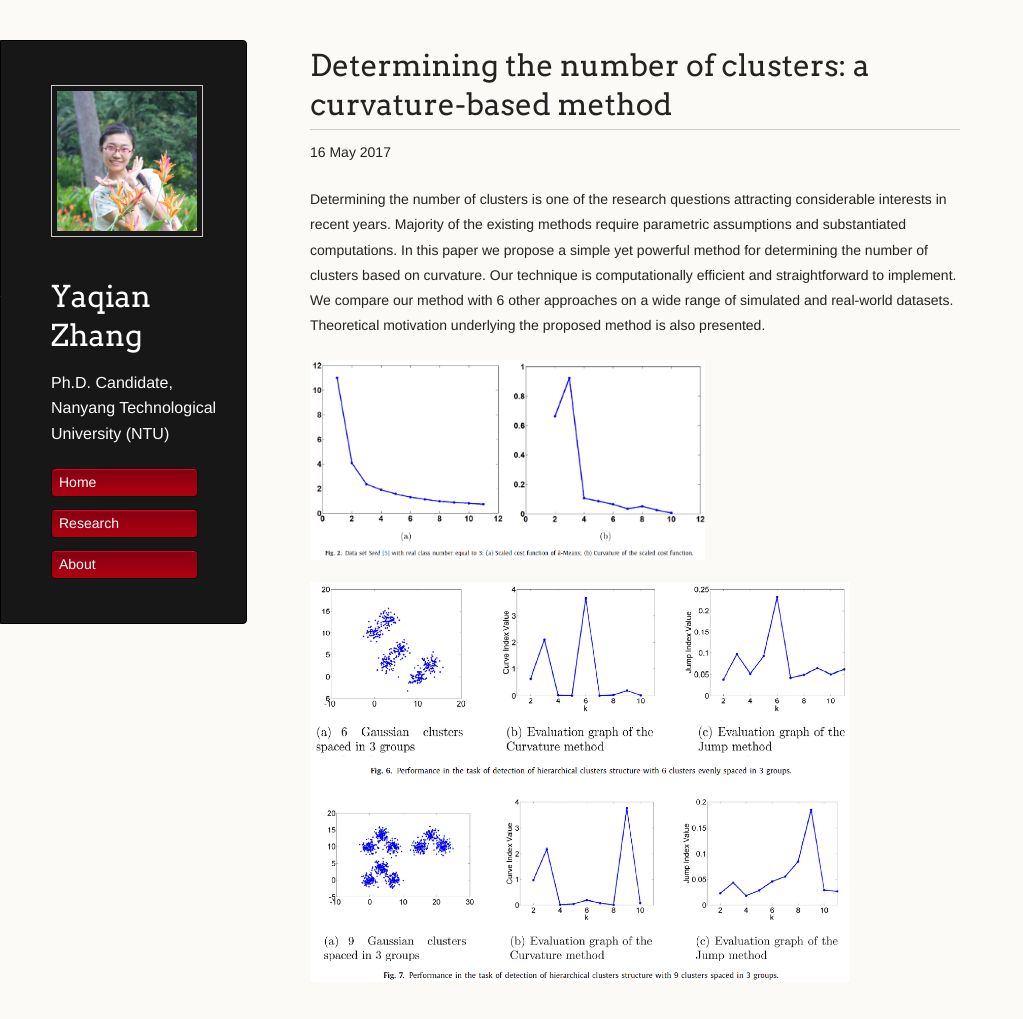
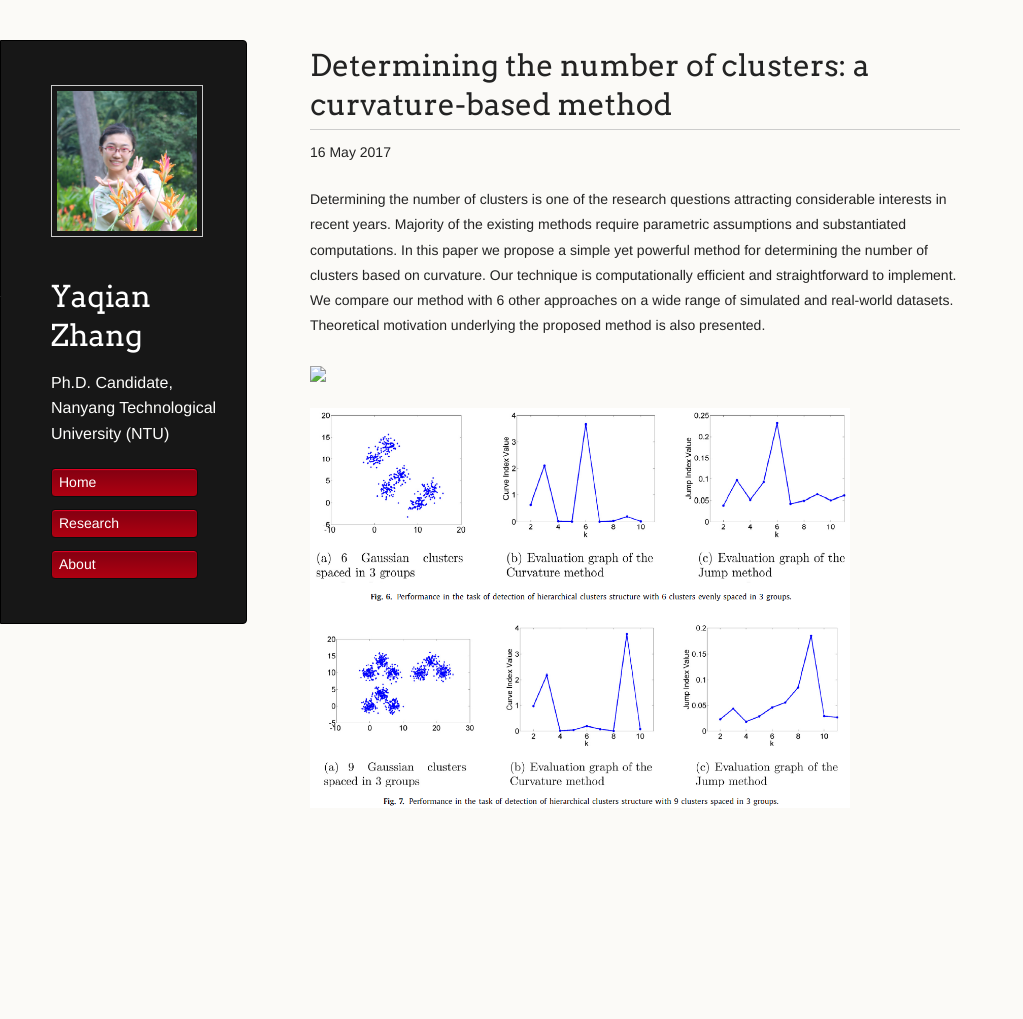
Before and after one commit to YaqianZhang/yaqianzhang.github.io, a Jekyll site: the page built from _posts/2017-05-16-determine-cluster-number.md, in a window 1280 px wide and 1054 px high. Shown: the top 1019 px of the window, without its empty margins (0-1023 px from the left). Built offline with Jekyll 4.4.1, drawn with Linux system fonts in a browser that asks for light colours.

Commit message:
Update 2017-05-16-determine-cluster-number.md

```diff
--- a/_posts/2017-05-16-determine-cluster-number.md
+++ b/_posts/2017-05-16-determine-cluster-number.md
@@ -3,15 +3,15 @@
 date: 2017-05-16
 title: "Determining the number of clusters: a curvature-based method"
 label: "Machine Learning"
-imgstr: "{{site.baseurl}}/images/fig2_2.PNG"
+imgstr: "url/images/fig2_2.PNG"
 
 ---
 
 Determining the number of clusters is one of the research questions attracting considerable interests in recent years. Majority of the existing methods require parametric assumptions and substantiated computations. In this paper we propose a simple yet powerful method for determining the number of clusters based on curvature. Our technique is computationally efficient and straightforward to implement. We compare our method with 6 other approaches on a wide range of simulated and real-world datasets. Theoretical motivation underlying the proposed method is also presented.
 
 
-<img src="{{site.baseurl}}/images/fig2_1.PNG"  height="200" />
+<img src="url/images/fig2_1.PNG"  height="200" />
 
 
 
-<img src="{{site.baseurl}}/images/fig2_2.PNG"  class="inline" height="400"/>
+<img src="{{URL}}/images/fig2_2.PNG"  class="inline" height="400"/>
```
